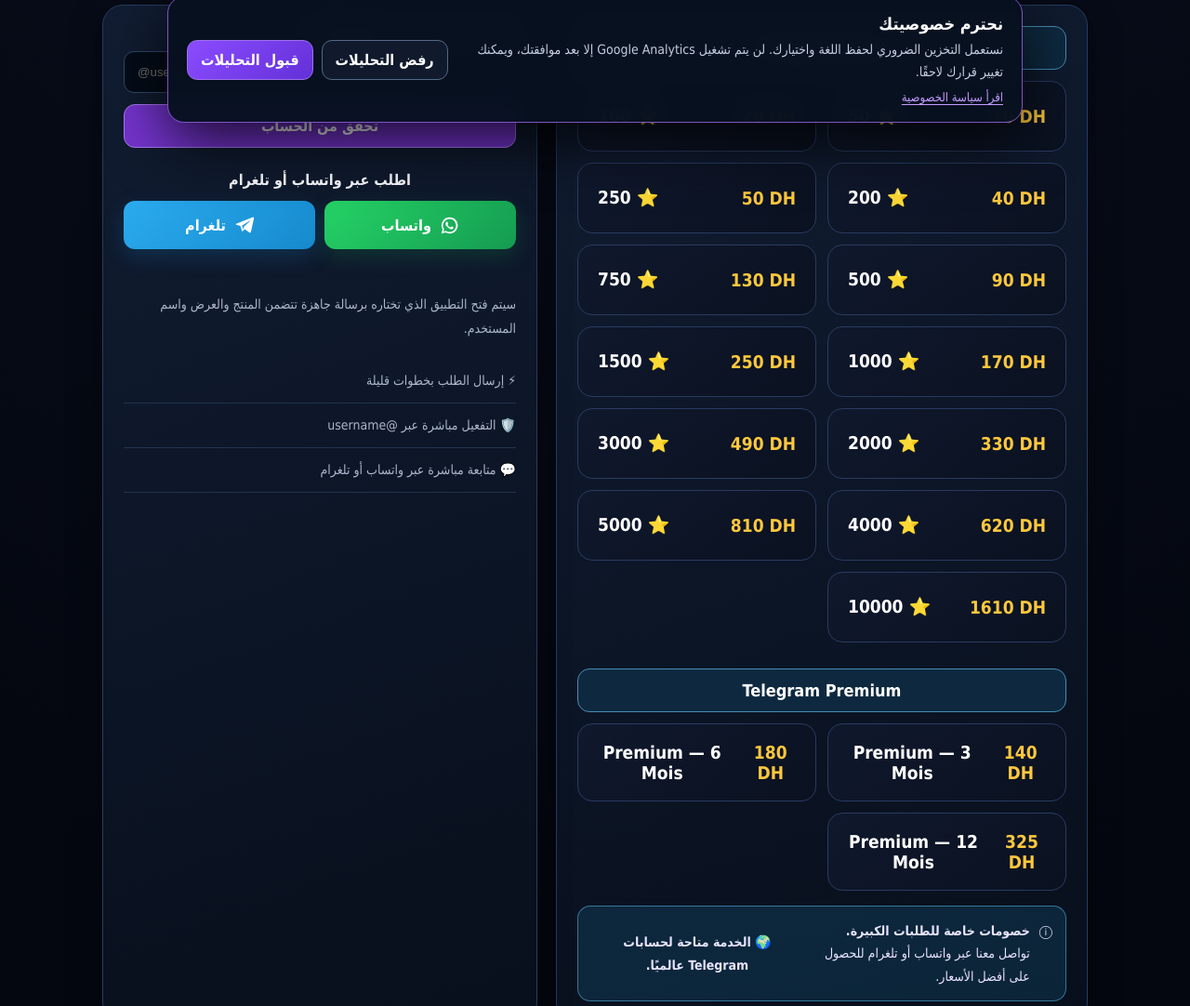
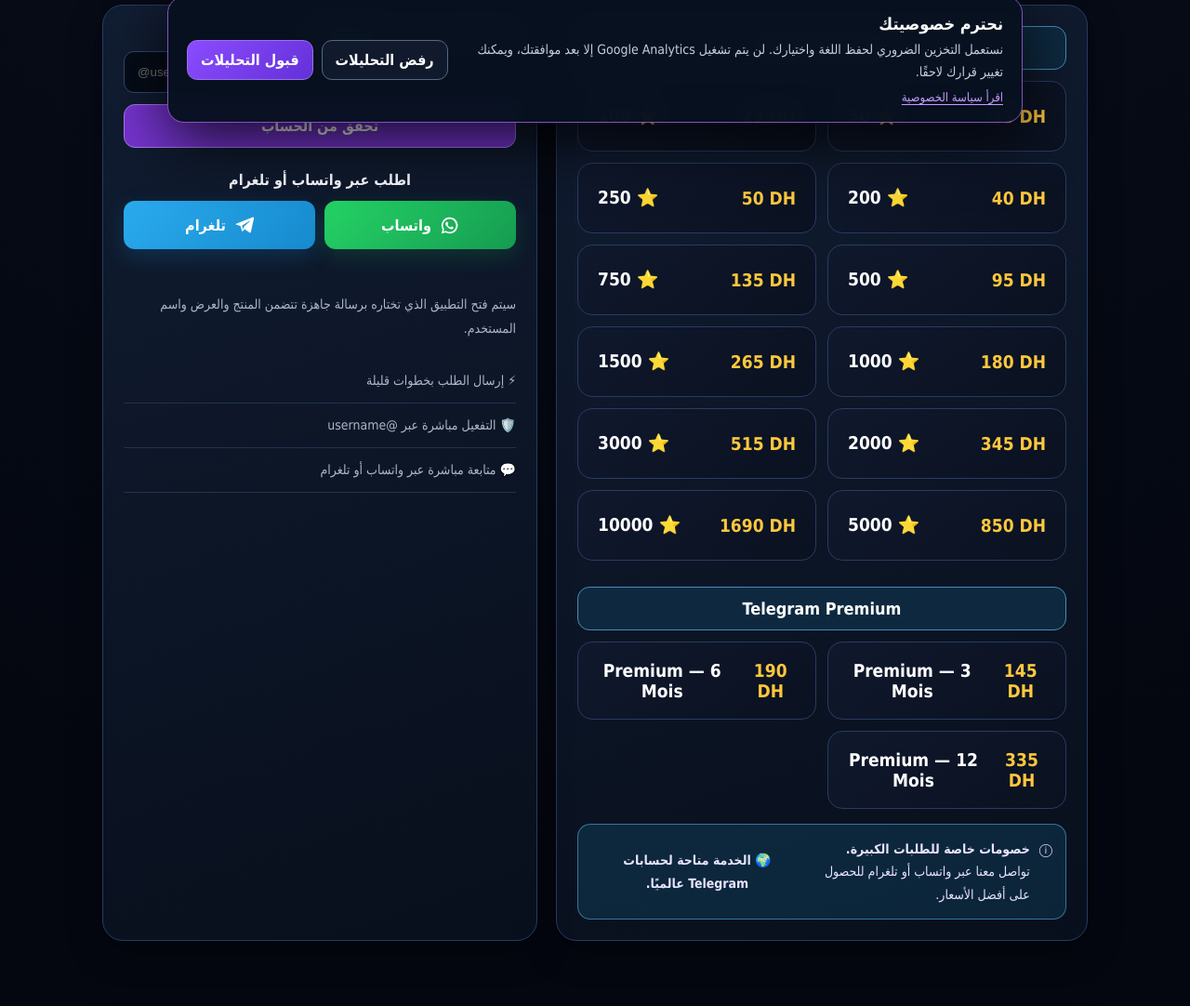
Before and after one commit to sabbagheabdelali1997/topupmorocco, a plain HTML site: page telegram.html in a window 1280 px wide. Shown: the part 650-1732 px from the top of the page at 93% size. Drawn offline with Linux system fonts and the light colour scheme.

Commit message:
Add files via upload

```diff
--- a/telegram.html
+++ b/telegram.html
@@ -96,9 +96,9 @@ html[lang="fr"] .pack{direction:ltr}
         "@type": "AggregateOffer",
         "url": "https://topupmorocco.com/telegram.html",
         "priceCurrency": "MAD",
-        "lowPrice": "10",
-        "highPrice": "1610",
-        "offerCount": 16,
+        "lowPrice": "13",
+        "highPrice": "1690",
+        "offerCount": 15,
         "availability": "https://schema.org/InStock"
       },
       "inLanguage": "ar-MA"
@@ -265,25 +265,24 @@ h1,h2,#special-request .special-request h3{min-width:0;max-width:100%;width:100%
 </div></header><main><div class="wrap breadcrumb"><a href="/"><span data-ar="الرئيسية" data-fr="Accueil">الرئيسية</span></a> ← Telegram</div><section class="hero"><div class="wrap"><div class="hero-card"><div class="copy"><h1>شحن <bdi dir="ltr">Telegram Stars</bdi> واشتراك <bdi dir="ltr">Premium</bdi></h1><p><span data-ar="اشحن نجوم Telegram Stars أو فعّل Telegram Premium مباشرة على حسابك عبر @username بعد تأكيد الدفع." data-fr="Rechargez des Telegram Stars ou activez Telegram Premium directement sur votre compte via votre @username après confirmation du paiement.">اشحن نجوم Telegram Stars أو فعّل Telegram Premium مباشرة على حسابك عبر @username بعد تأكيد الدفع.</span></p></div><div aria-label="Telegram Stars وPremium" class="visual"><img alt="Telegram Stars وPremium - TopUpMorocco" class="product-art-page" decoding="async" src="telegram.webp" width="1672" height="941" fetchpriority="high" data-product-logo="telegram"/></div></div></div></section><section class="section"><div class="wrap"><div class="heading"><em><span data-ar="عروض Telegram" data-fr="Offres Telegram">عروض Telegram</span></em><h2><span data-ar="اختر الخدمة والعرض" data-fr="Choisissez le service et l’offre">اختر الخدمة والعرض</span></h2><p><span data-ar="الأسعار بالدرهم المغربي." data-fr="Prix en dirhams marocains.">الأسعار بالدرهم المغربي.</span></p></div><div class="order-panel"><div class="panel">
 <div class="packs" id="packs">
 <h3 class="pack-category">Telegram Stars</h3>
-<button class="pack" data-value="Telegram Stars — 50 ⭐️ — 10 DH" type="button"><b>50 ⭐️</b><span>10 DH</span></button>
-<button class="pack" data-value="Telegram Stars — 100 ⭐️ — 20 DH" type="button"><b>100 ⭐️</b><span>20 DH</span></button>
+<button class="pack" data-value="Telegram Stars — 50 ⭐️ — 13 DH" type="button"><b>50 ⭐️</b><span>13 DH</span></button>
+<button class="pack" data-value="Telegram Stars — 100 ⭐️ — 23 DH" type="button"><b>100 ⭐️</b><span>23 DH</span></button>
 <button class="pack" data-value="Telegram Stars — 200 ⭐️ — 40 DH" type="button"><b>200 ⭐️</b><span>40 DH</span></button>
 <button class="pack" data-value="Telegram Stars — 250 ⭐️ — 50 DH" type="button"><b>250 ⭐️</b><span>50 DH</span></button>
 
-<button class="pack" data-value="Telegram Stars — 500 ⭐️ — 90 DH" type="button"><b>500 ⭐️</b><span>90 DH</span></button>
-<button class="pack" data-value="Telegram Stars — 750 ⭐️ — 130 DH" type="button"><b>750 ⭐️</b><span>130 DH</span></button>
-<button class="pack" data-value="Telegram Stars — 1000 ⭐️ — 170 DH" type="button"><b>1000 ⭐️</b><span>170 DH</span></button>
-<button class="pack" data-value="Telegram Stars — 1500 ⭐️ — 250 DH" type="button"><b>1500 ⭐️</b><span>250 DH</span></button>
-<button class="pack" data-value="Telegram Stars — 2000 ⭐️ — 330 DH" type="button"><b>2000 ⭐️</b><span>330 DH</span></button>
+<button class="pack" data-value="Telegram Stars — 500 ⭐️ — 95 DH" type="button"><b>500 ⭐️</b><span>95 DH</span></button>
+<button class="pack" data-value="Telegram Stars — 750 ⭐️ — 135 DH" type="button"><b>750 ⭐️</b><span>135 DH</span></button>
+<button class="pack" data-value="Telegram Stars — 1000 ⭐️ — 180 DH" type="button"><b>1000 ⭐️</b><span>180 DH</span></button>
+<button class="pack" data-value="Telegram Stars — 1500 ⭐️ — 265 DH" type="button"><b>1500 ⭐️</b><span>265 DH</span></button>
+<button class="pack" data-value="Telegram Stars — 2000 ⭐️ — 345 DH" type="button"><b>2000 ⭐️</b><span>345 DH</span></button>
 
-<button class="pack" data-value="Telegram Stars — 3000 ⭐️ — 490 DH" type="button"><b>3000 ⭐️</b><span>490 DH</span></button>
-<button class="pack" data-value="Telegram Stars — 4000 ⭐️ — 620 DH" type="button"><b>4000 ⭐️</b><span>620 DH</span></button>
-<button class="pack" data-value="Telegram Stars — 5000 ⭐️ — 810 DH" type="button"><b>5000 ⭐️</b><span>810 DH</span></button>
-<button class="pack" data-value="Telegram Stars — 10000 ⭐️ — 1610 DH" type="button"><b>10000 ⭐️</b><span>1610 DH</span></button>
+<button class="pack" data-value="Telegram Stars — 3000 ⭐️ — 515 DH" type="button"><b>3000 ⭐️</b><span>515 DH</span></button>
+<button class="pack" data-value="Telegram Stars — 5000 ⭐️ — 850 DH" type="button"><b>5000 ⭐️</b><span>850 DH</span></button>
+<button class="pack" data-value="Telegram Stars — 10000 ⭐️ — 1690 DH" type="button"><b>10000 ⭐️</b><span>1690 DH</span></button>
 <h3 class="pack-category">Telegram Premium</h3>
-<button class="pack" data-value="Telegram Premium — 3 Mois — 140 DH" type="button"><b>Premium — 3 Mois</b><span>140 DH</span></button>
-<button class="pack" data-value="Telegram Premium — 6 Mois — 180 DH" type="button"><b>Premium — 6 Mois</b><span>180 DH</span></button>
-<button class="pack" data-value="Telegram Premium — 12 Mois — 325 DH" type="button"><b>Premium — 12 Mois</b><span>325 DH</span></button>
+<button class="pack" data-value="Telegram Premium — 3 Mois — 145 DH" type="button"><b>Premium — 3 Mois</b><span>145 DH</span></button>
+<button class="pack" data-value="Telegram Premium — 6 Mois — 190 DH" type="button"><b>Premium — 6 Mois</b><span>190 DH</span></button>
+<button class="pack" data-value="Telegram Premium — 12 Mois — 335 DH" type="button"><b>Premium — 12 Mois</b><span>335 DH</span></button>
 </div><div class="bulk"><span>ⓘ</span><div style="display:grid;grid-template-columns:1fr 1fr;gap:16px;align-items:center">
 <div><strong><span data-ar="خصومات خاصة للطلبات الكبيرة." data-fr="Réductions spéciales pour les grosses commandes.">خصومات خاصة للطلبات الكبيرة.</span></strong><br><span data-ar="تواصل معنا عبر واتساب أو تلغرام للحصول على أفضل الأسعار." data-fr="Contactez-nous via WhatsApp ou Telegram pour obtenir les meilleurs prix.">تواصل معنا عبر واتساب أو تلغرام للحصول على أفضل الأسعار.</span></div>
 <div style="text-align:center"><strong><span data-ar="🌍 الخدمة متاحة لحسابات Telegram عالميًا." data-fr="🌍 Service disponible pour les comptes Telegram dans le monde entier.">🌍 الخدمة متاحة لحسابات Telegram عالميًا.</span></strong></div>
```
